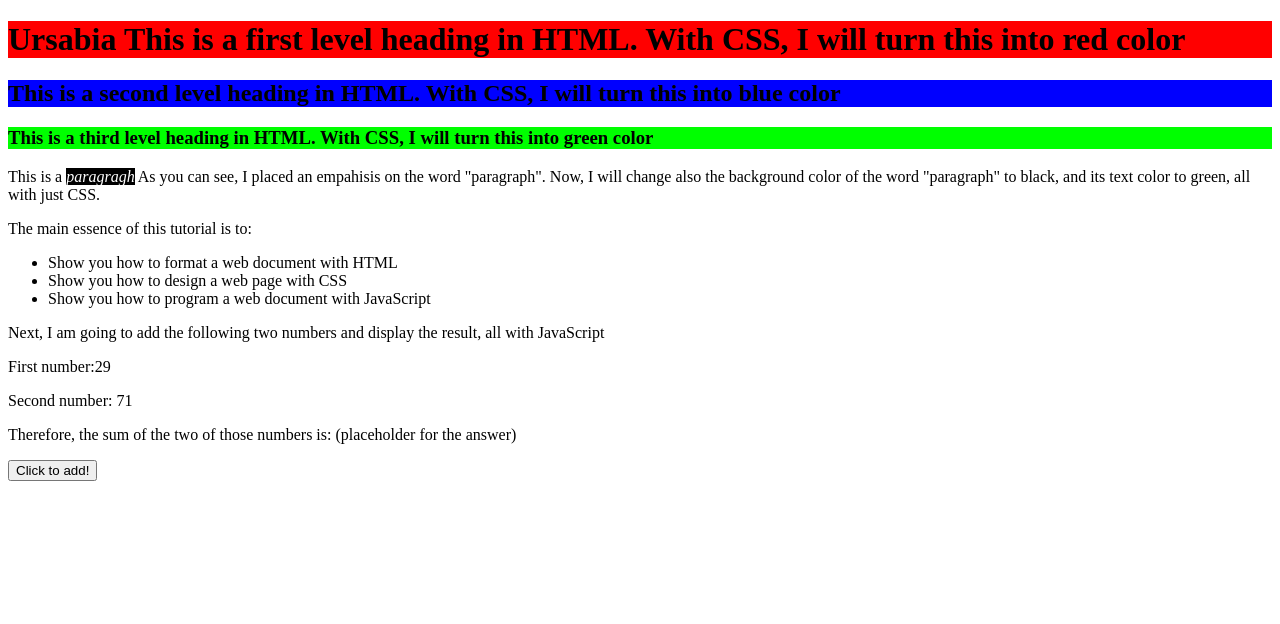
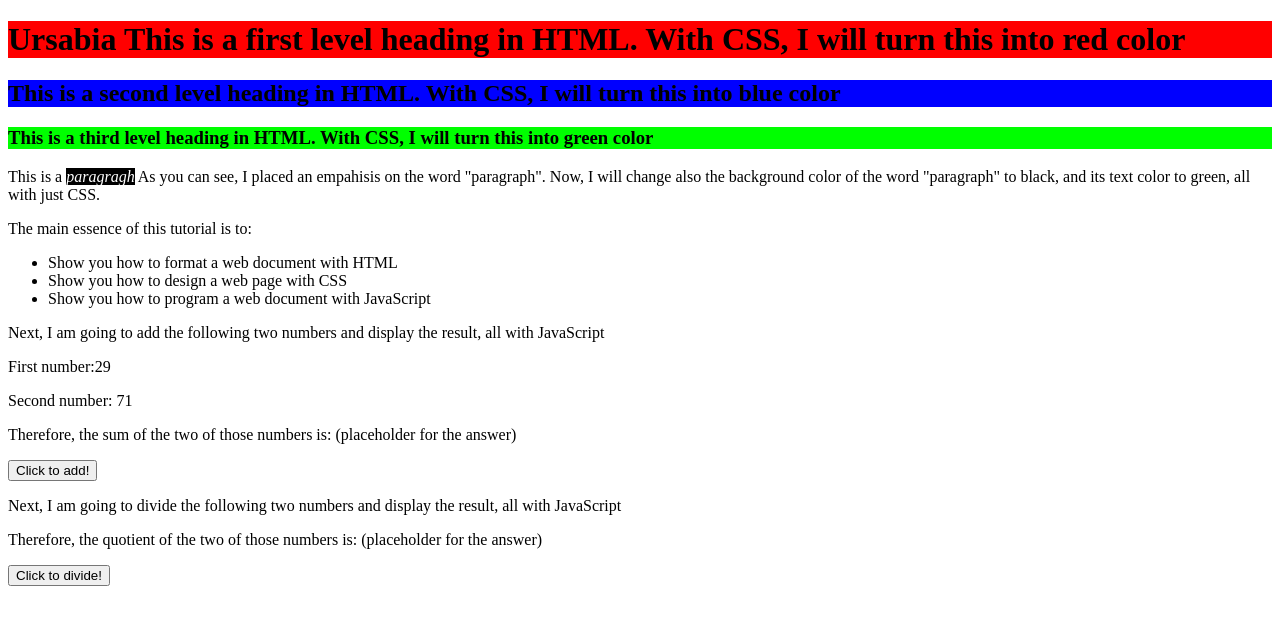
Before and after one commit to ursacg/exer1, a plain HTML site: page index.html in a window 1280 px wide. Drawn offline with Linux system fonts and the light colour scheme.

Commit message:
Update index.html

```diff
--- a/index.html
+++ b/index.html
@@ -14,7 +14,7 @@
     document.getElementById("answer").innerHTML = ` ${firstNum} + ${secondNum}, equals to ${total}` ;
   }
 
-  document.getElementById('sumButton').addEventListener("click", displaySum);
+  document.getElementById("sumButton").addEventListener("click", displaySum);
   </script>
   <title>Document</title>
 </head>
@@ -37,5 +37,8 @@
     <p>Second number: <span id= "secondNum">71</span> </p>
     <p>Therefore, the sum of the two of those numbers is: <span id= "answer">(placeholder for the answer)</span></p>
     <input type="button" id="sumButton" value="Click to add!">
+    <p>Next, I am going to divide the following two numbers and display the result, all with JavaScript</p>
+    <p>Therefore, the quotient of the two of those numbers is: <span id= "answerDivide">(placeholder for the answer)</span></p>
+    <input type="button" id="divideButton" value="Click to divide!">
 </body>
 </html>
```
